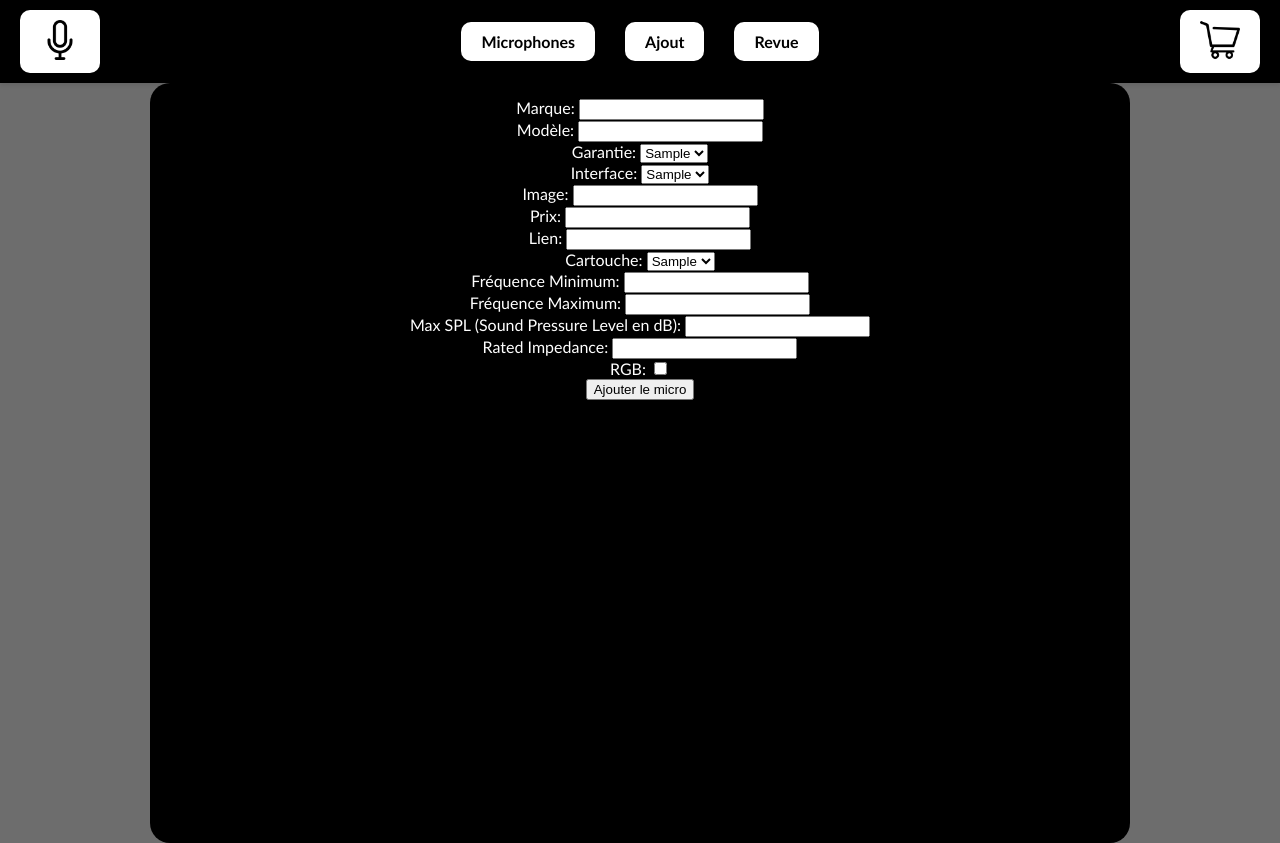
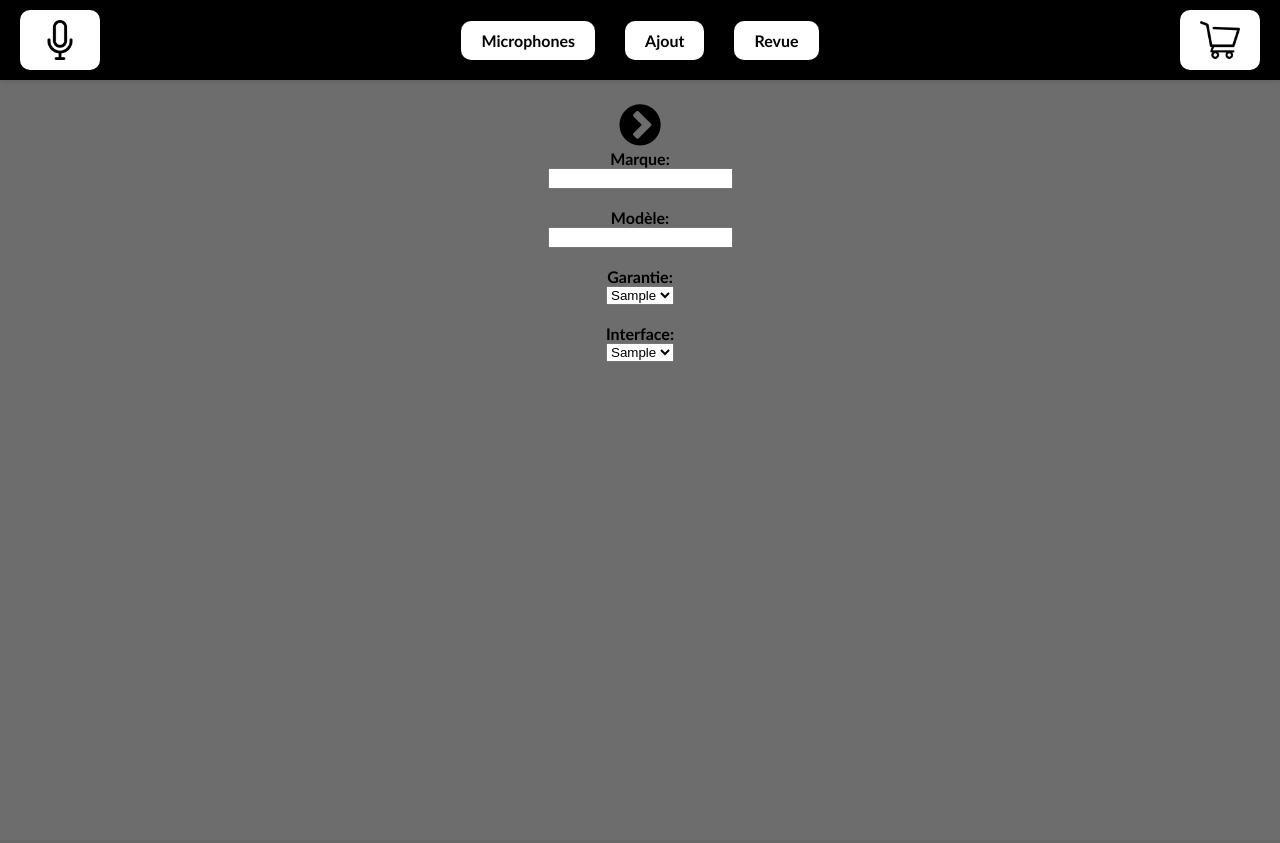
Before and after one commit to Sun-Cy/ProjetWebFinal, a PHP site: page /ajoutMicro.php in a window 1280 px wide. After the commit the page ends 362 px from the top, so only its background shows below. Run offline with PHP 8.4, Linux system fonts and the light colour scheme; tables that the repository leaves empty or names only in its code hold one stand-in row (values such as "Sample post").

Commit message:
gros du css pour ma partie

```diff
--- a/ajoutMicro.php
+++ b/ajoutMicro.php
@@ -19,7 +19,7 @@ if(isset($_REQUEST['marque'])){
     $_REQUEST['ratedImpedance'],
     $_REQUEST['rgb']);
     ?>
-    <h2 class="center">Voici les infos du micro que vous voulez ajouter :</h2>
+    <h2 class="center">Voici les infos du micro que vous avez ajouter :</h2>
     <br>
     <div class="center">
     <p>Marque : <?= $_REQUEST['marque'] ?></p>
@@ -42,9 +42,11 @@ if(isset($_REQUEST['marque'])){
 <?php }
 else { ?>
 
-
-<form action="ajoutMicro.php" id="ajoutMicro" class="center">
-
+<form action="ajoutMicro.php" id="ajoutMicro" class="frm-carrière">
+    <div class="fieldSets">
+<fieldset>
+<div class="row">
+<i class="fa fa-chevron-circle-right fa-5" aria-hidden="true"></i>
             <label for="">Marque: </label>
             <input type="text" name="marque" required>
             <br>
@@ -72,8 +74,20 @@ else { ?>
             echo '<option value="' . $interfaces[$i]['interface'] . '">' . $interfaces[$i]['interface'] . '</option>';
             }
             ?>
+            </select>
 
-    </select>
+
+
+  </div>
+</fieldset>
+
+
+<fieldset class="hide">
+<div class="row">
+    <div>
+<i class="fa fa-chevron-circle-left fa-5" aria-hidden="true"></i>
+<i class="fa fa-chevron-circle-right fa-5" aria-hidden="true"></i>
+</div>
     <br>
     <label for="">Image: </label>
     <input type="text" name="img" required>
@@ -94,6 +108,14 @@ else { ?>
         }
         ?>
     </select>
+
+  </div>
+    </fieldset>
+
+    <fieldset class="hide">
+        <div class="row">
+    <i class="fa fa-chevron-circle-left fa-5" aria-hidden="true"></i>
+
     <br>
     <label for="">Fréquence Minimum: </label>
     <input type="number" name="frequenceMin">
@@ -111,5 +133,8 @@ else { ?>
     <input type="checkbox" name="rgb">
     <br>
     <button type="submit">Ajouter le micro</button>
+    </div>
+    </fieldset>
+    </div>
 </form>
 <?php } ?>
--- a/css/style.css
+++ b/css/style.css
@@ -34,7 +34,7 @@ body {
 }
 
 article, form {
-    background-color: var(--noir);
+
     margin: auto;
     max-width: 980px;
     min-height: 95vh;
@@ -125,6 +125,81 @@ nav a:hover {
     display: none;
 }
 
+.grid-2col {
+    display: grid;
+    grid-template-columns: 50% 50%;
+    grid-row-gap: 5px;
+}
+
+
+.fieldSets{
+    display: flex;
+    justify-content: center;
+}
+.frm-carrière .row{
+    display: flex;
+    flex-direction: column;
+    align-items: center;
+}
+
+.frm-carrière fieldset {
+    color: black;
+    width:75%;
+    border: none;
+}
+.fa-chevron-circle-left{
+    justify-content: center;
+}
+.fa-chevron-circle-right{
+    justify-content: center;
+}
+.frm-carrière label {
+    font-weight: bold;
+    text-align: right;
+    grid-column-start: 1;
+}
+.frm-carrière input{
+    text-align: left;
+    grid-column-start: 2;
+}
+.frm-carrière i {
+    cursor: pointer;
+}
+
+.frm-carrière i.fa-5 {
+    margin : 0 30px;
+    font-size: 3em;
+}
+span.vide {
+    width:42px;
+}
+.microImg{
+    margin-right: 5%;
+}
+.micro img{
+    max-width: 500px;
+    max-height: 500px;
+    height: 100%;
+    width: 100%;
+    border-radius: 20%;
+}
+.micro label{
+    font-weight: bold;
+    text-align: right;
+
+}
+.text{
+    display: flex;
+    flex-direction: column;
+    align-self: center;
+}
+.micro{
+    display: flex;
+    width: 100%;
+    justify-content: center;
+}
+
+
 /* Mobile Styles */
 @media (max-width: 980px) {
     .menu-container {
@@ -169,8 +244,24 @@ nav a:hover {
         margin: 20px;
         width: calc(100% - 40px);
     }
+
+    .microImg{
+        margin-right: 5%;
+    }
+    .micro img{
+        height: 100%;
+        width: 100%;
+        border-radius: 20%;
+    }
+    .micro label{
+        font-weight: bold;
+    }
+    .text{
+        margin-top: 25px;
+    }
+    .micro{
+        display: flex;
+        width: 100%;
+        flex-direction: column;
+    }
 }
-
-.boutonRetour{
-    float: right;
-}
--- a/inc/header.php
+++ b/inc/header.php
@@ -8,6 +8,7 @@ include_once("classe/PDOFactory.php");
 $bdd = PDOFactory::getMySQLConnection();
 ?>
 
+<link rel="stylesheet" href="https://cdnjs.cloudflare.com/ajax/libs/font-awesome/4.7.0/css/font-awesome.min.css">
 <!DOCTYPE html>
 <html lang="fr">
 
```
Also changed, not shown: js/script.js (+27 -32 lines), micro.php (+22 -4 lines). Lines whose indentation alone changed are shown as unchanged.
